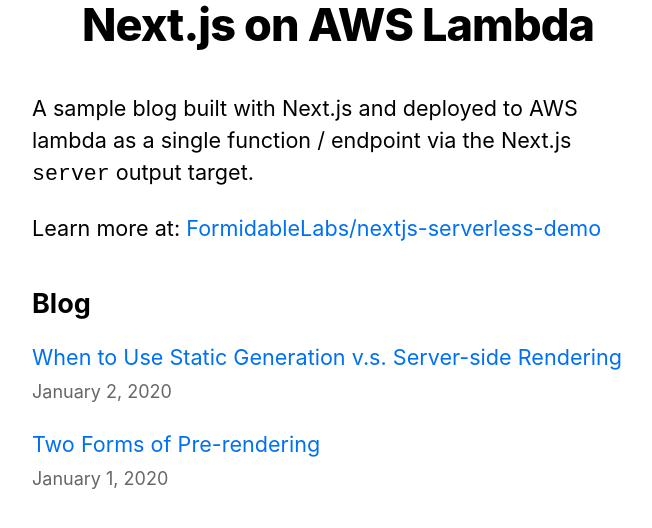
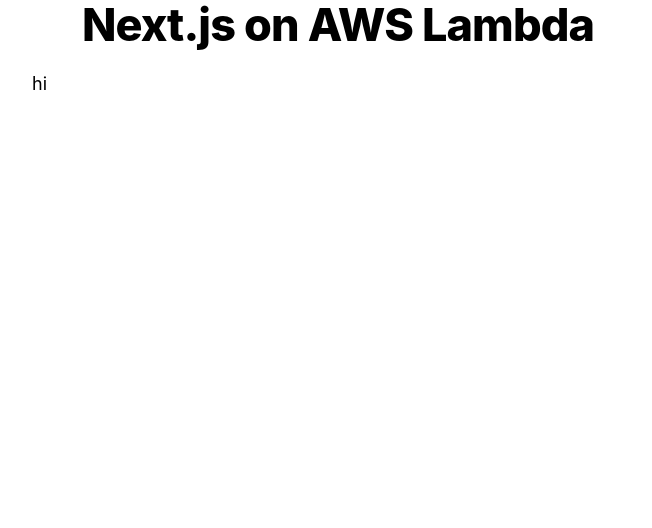
Before and after one commit to FormidableLabs/nextjs-serverless-demo, a Next.js app: page / in a window 1280 px wide. Shown: the part 218-746 px from the top of the page, without its empty margins (302-954 px from the left). Built offline with nearby package versions, Linux system fonts and the light colour scheme.

Commit message:
Add repro steps

```diff
--- a/src/pages/index.js
+++ b/src/pages/index.js
@@ -1,57 +1,11 @@
 /* eslint-disable func-style */
 import React from "react";
-import Head from "next/head";
-import Layout, { siteTitle } from "../components/layout";
-import utilStyles from "../styles/utils.module.css";
-import { getSortedPostsData } from "../lib/posts";
-import Link from "next/link";
-import Date from "../components/date";
+import Layout from "../components/layout";
 
-export default function Home({ allPostsData }) {
+export default function Home({  }) {
   return (
     <Layout home>
-      <Head>
-        <title>{siteTitle}</title>
-      </Head>
-      <section className={utilStyles.headingMd}>
-        <p>
-          A sample blog built with Next.js and deployed to AWS lambda as a
-          single function / endpoint via the Next.js <code>server</code>{" "}
-          output target.
-        </p>
-        <p>
-          Learn more at:{" "}
-          <a
-            href="https://github.com/FormidableLabs/nextjs-serverless-demo"
-          >FormidableLabs/nextjs-serverless-demo</a>
-        </p>
-      </section>
-      <section className={`${utilStyles.headingMd} ${utilStyles.padding1px}`}>
-        <h2 className={utilStyles.headingLg}>Blog</h2>
-        <ul className={utilStyles.list}>
-          {allPostsData.map(({ id, date, title }) => (
-            <li className={utilStyles.listItem} key={id}>
-              {/*  */}
-              <Link href={`/posts/${id}`}>
-                <a>{title}</a>
-              </Link>
-              <br />
-              <small className={utilStyles.lightText}>
-                <Date dateString={date} />
-              </small>
-            </li>
-          ))}
-        </ul>
-      </section>
+      hi
     </Layout>
   );
 }
-
-export async function getStaticProps() {
-  const allPostsData = await getSortedPostsData();
-  return {
-    props: {
-      allPostsData
-    }
-  };
-}
```
Also changed, not shown: src/pages/posts/[...id].js (added, +15 -0 lines), src/pages/posts/[id].js (deleted, +0 -41 lines).
